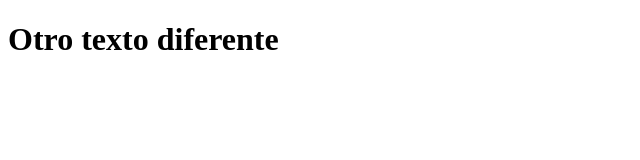
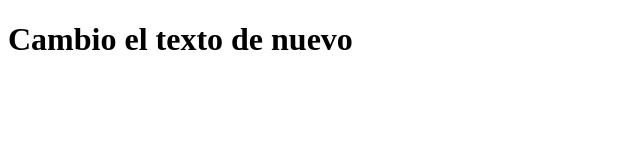
Before and after one commit to quiquerojo/prueba-tiempo, a plain HTML site: page index.html in a window 1280 px wide. Shown: the whole page, without its empty margins (0-640 px from the left). Drawn offline with Linux system fonts and the light colour scheme.

Commit message:
nuevo cambio en el h1 de index

```diff
--- a/index.html
+++ b/index.html
@@ -7,6 +7,6 @@
     <title>Index</title>
 </head>
 <body>
-    <h1>Otro texto diferente</h1>
+    <h1>Cambio el texto de nuevo</h1>
 </body>
 </html>
```
